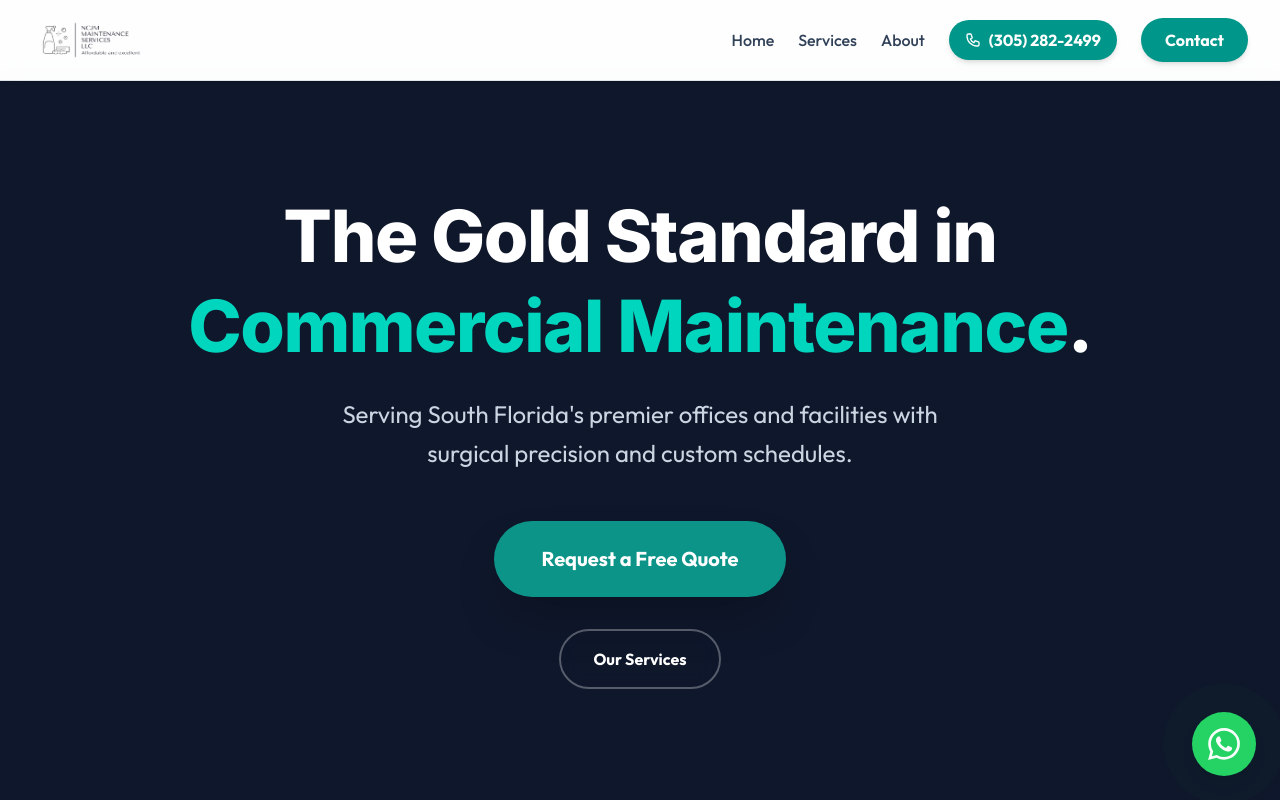
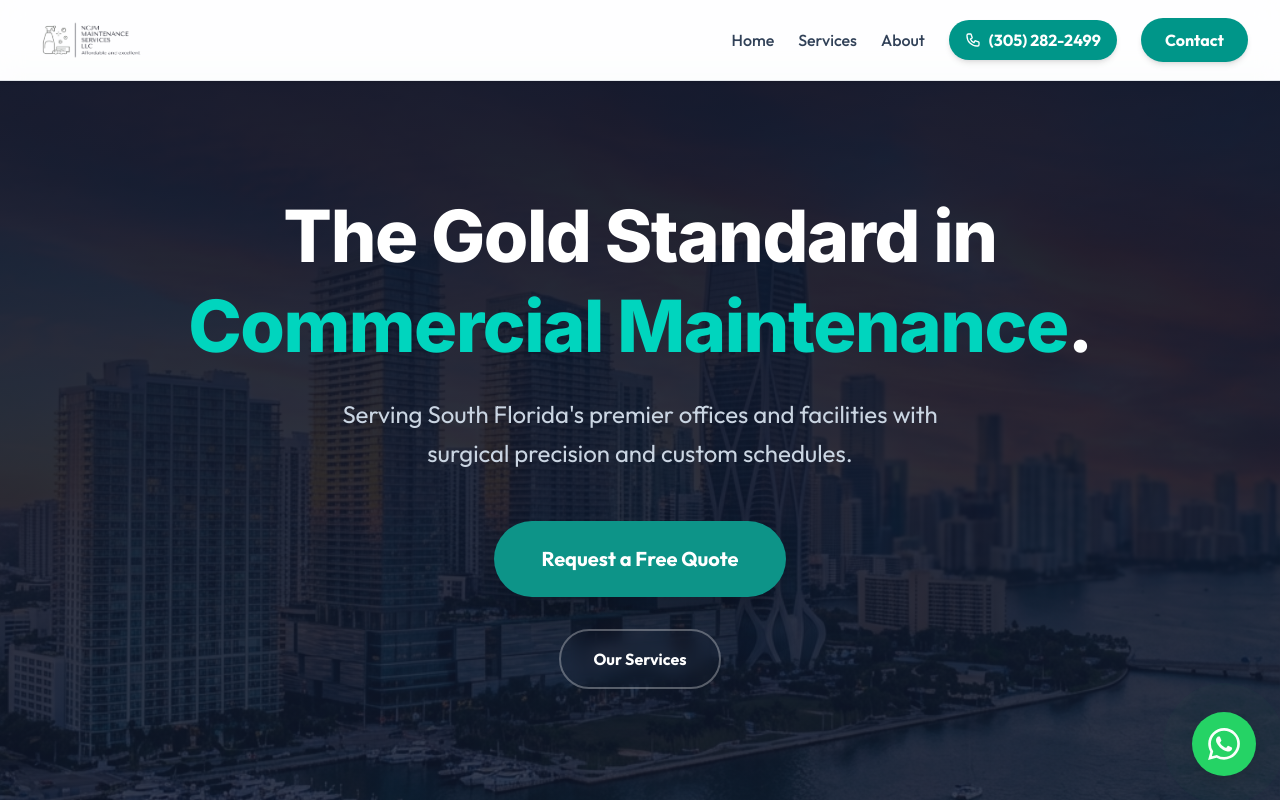
Before and after one commit to johnjimenez-it/ncjm-works, a Next.js app: page / in a window 1280 px wide. Shown: the top 800 px of the page. Built offline with nearby package versions, Linux system fonts and the light colour scheme.

Commit message:
Add Miami skyline background and link services grid
Introduces a Miami skyline image as the hero section background in place of the video placeholder. Updates the services grid items to be clickable links to the /services page for improved navigation.

```diff
--- a/src/app/page.tsx
+++ b/src/app/page.tsx
@@ -55,7 +55,30 @@ export default function Home() {
     <div className="min-h-screen bg-slate-50 pt-16 sm:pt-20">
       {/* Hero Section */}
       <section className="relative min-h-[calc(100vh-4rem)] sm:min-h-[calc(100vh-5rem)] flex items-center justify-center bg-slate-900 overflow-hidden">
-        {/* Background overlay for video placeholder */}
+        {/* Background Image - Miami Skyline */}
+        <div className="absolute inset-0 z-0">
+          <Image
+            src="/miami-skyline.png"
+            alt="Miami skyline at sunset"
+            fill
+            className="object-cover"
+            priority
+            quality={90}
+          />
+        </div>
+
+        {/* Video Background (for future use - currently commented out) */}
+        {/* <video
+          autoPlay
+          loop
+          muted
+          playsInline
+          className="absolute inset-0 w-full h-full object-cover z-0"
+        >
+          <source src="/videos/miami-skyline.mp4" type="video/mp4" />
+        </video> */}
+
+        {/* Background overlay */}
         <div className="absolute inset-0 bg-gradient-to-b from-slate-900/95 to-slate-900/80 z-0" />
 
         {/* Content */}
@@ -108,9 +131,10 @@ export default function Home() {
           {/* Services Grid */}
           <div className="grid grid-cols-1 sm:grid-cols-2 lg:grid-cols-3 gap-6 sm:gap-8">
             {services.map((service, index) => (
-              <div
+              <Link
                 key={index}
-                className="group relative bg-white rounded-2xl p-6 sm:p-8 shadow-sm hover:shadow-xl transition-all duration-300 border border-slate-100 hover:border-teal-200 hover:-translate-y-1"
+                href="/services"
+                className="group relative bg-white rounded-2xl p-6 sm:p-8 shadow-sm hover:shadow-xl transition-all duration-300 border border-slate-100 hover:border-teal-200 hover:-translate-y-1 block cursor-pointer"
               >
                 {/* Glassmorphism effect on hover */}
                 <div className="absolute inset-0 rounded-2xl bg-gradient-to-br from-white/80 to-white/40 backdrop-blur-md opacity-0 group-hover:opacity-100 transition-opacity duration-300 -z-10" />
@@ -124,7 +148,7 @@ export default function Home() {
                     {service.description}
                   </p>
                 </div>
-              </div>
+              </Link>
             ))}
           </div>
         </div>
```
Also changed, not shown: public/miami-skyline.png (added).
